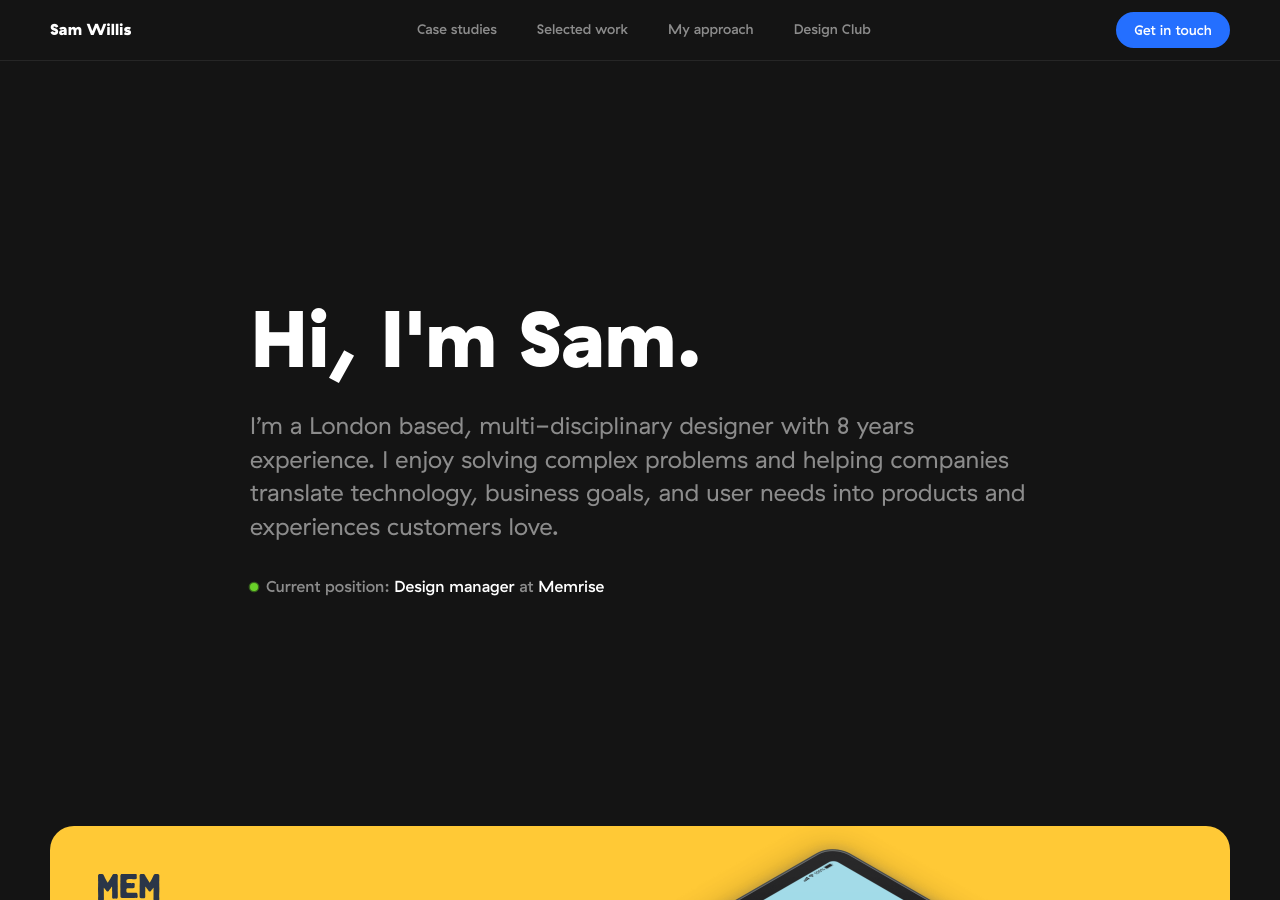
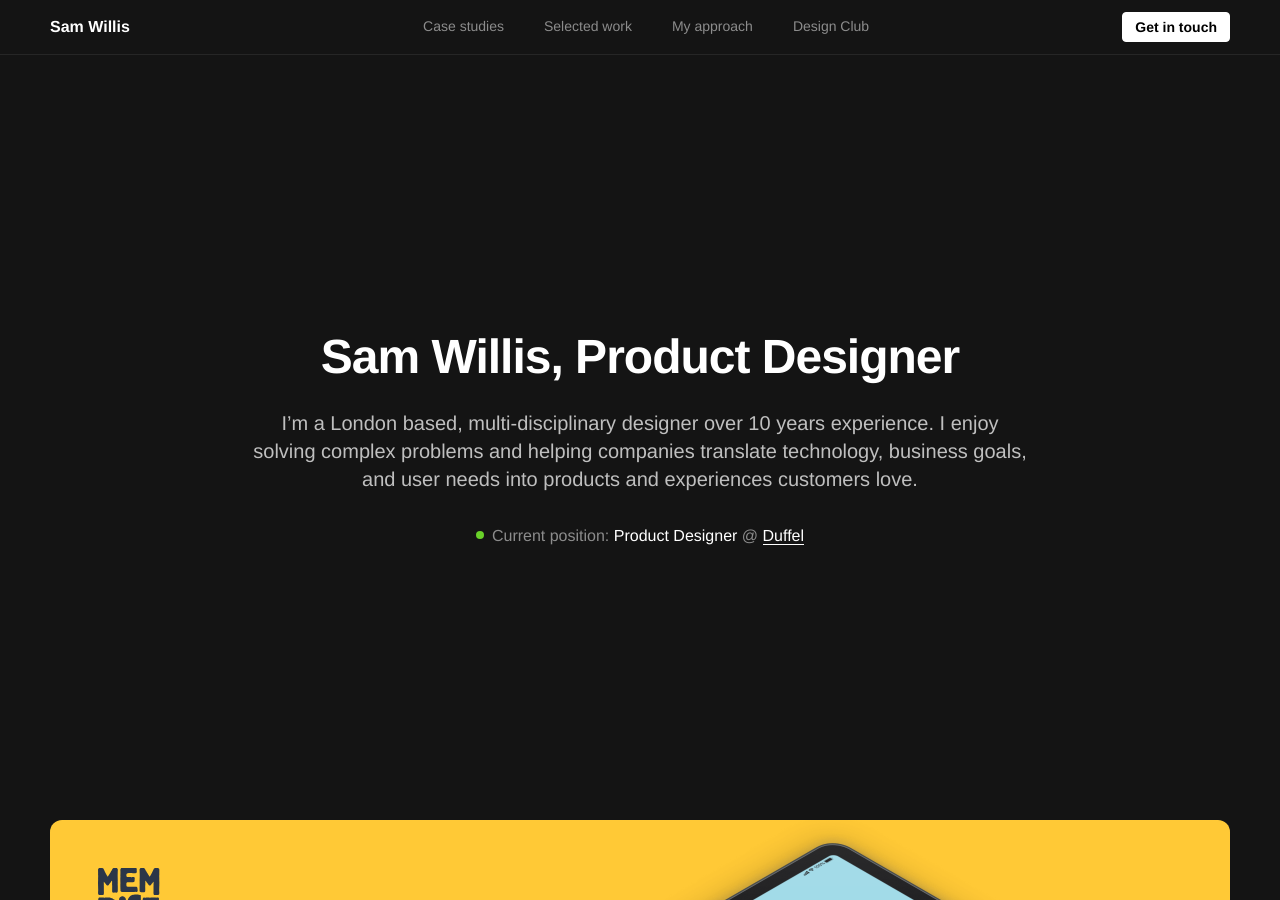
Before and after one commit to swillis/samwillis-site, a Jekyll site: the page built from index.markdown, in a window 1280 px wide and 900 px high. Built offline with Jekyll 4.4.1, drawn with Linux system fonts in a browser that asks for light colours; some of the changed text lies outside the part shown.

Commit message:
Minor updates

```diff
--- a/_includes/_footer.html
+++ b/_includes/_footer.html
@@ -4,7 +4,7 @@
       <h2>Get in touch.</h2>
       <p class="large">If you think I can help you with your project, or you'd like to find out more about Design Club, then I'd love to hear from you.</p>
       <div class="contact-buttons">
-        <a href="mailto:hi@samwill.is" class="btn secondary medium btn-footer reveal-1">Email me</a>
+        <a href="mailto:hi@samwill.is" class="btn secondary outline medium btn-footer reveal-1">Email me</a>
         <div class="social-buttons reveal-2">
           <a href="https://twitter.com/thesamwillis" class="btn social" target="_blank">
             <img src="/assets/img/icons/twitter.svg" alt="">
--- a/_includes/_header.html
+++ b/_includes/_header.html
@@ -1,15 +1,15 @@
-<div class="reveal-1 container medium index-header">
-  <h1>Hi, I'm Sam.</h1>
+<div class="reveal-1 container medium index-header t-center align-center">
+  <h1>Sam Willis, Product Designer</h1>
   <p class="large">
-    I’m a London based, multi-disciplinary designer with 8 years experience. I enjoy solving complex problems and helping companies translate technology, business goals, and user needs into products and experiences customers love.
+    I’m a London based, multi-disciplinary designer over 10 years experience. I enjoy solving complex problems and helping companies translate technology, business goals, and user needs into products and experiences customers love.
   </p>
   <div class="current-status">
     <span class="status-indicator"></span>
     <p>
       <span>Current position:</span>
-      <span class="role">Design manager</span>
-      <span>at</span>
-      <a class="">Memrise</a>
+      <span class="role">Product Designer</span>
+      <span>@</span>
+      <a href="https://duffel.com" class="header-link">Duffel</a>
     </p>
   </div>
 </div>
--- a/_includes/_selected-work.html
+++ b/_includes/_selected-work.html
@@ -1,7 +1,6 @@
 <div id="selected-work" class="selected-work section">
   <div class="container medium selected-work--title">
     <h2><span class="title-underline">Selected</span> work.</h2>
-    <p class="large">I tend to find that the work I write about (the more interesting projects) don’t always have the prettiest solutions. So I wanted to include some more visually compelling work also.</p>
   </div>
   <div class="container large grid">
     <div class="work-item portrait fl-location reveal-1">
--- a/_sass/_variables.scss
+++ b/_sass/_variables.scss
@@ -35,7 +35,7 @@
 
 $nav-height: 61px + $space-24;
 
-$border-radius: $space-24;
+$border-radius: $space-12;
 
 $color-primary-100: #D3E8FF;
 $color-primary-200: #A7CEFF;
--- a/_sass/main.scss
+++ b/_sass/main.scss
@@ -9,7 +9,7 @@
 body {
   background-color: $background;
   color: $gray-scale-1;
-  font-family: 'Haptik', Helvetica, sans-serif;
+  font-family: 'Satoshi', Helvetica, sans-serif;
   font-size: $space-16;
   line-height: 1.2em;
   -webkit-font-smoothing: antialiased;
@@ -30,11 +30,12 @@
 }
 
 p {
-  color: $gray-scale-7;
+  color: $gray-scale-6;
   margin-top: 0;
+  font-weight: 500;
 
   &.large {
-    font-size: $space-24;
+    font-size: $space-20;
     line-height: 1.4em;
     margin-bottom: $space-64;
 
@@ -46,10 +47,11 @@
 
 h1, h2 {
   margin: 0 0 $space-24;
-  font-size: $space-80;
+  font-size: $space-48;
   line-height: 1.2em;
   letter-spacing: -1px;
   z-index: 1;
+  font-weight: 900;
 
   @media (max-width: $phone) {
     font-size: $space-48;
@@ -134,28 +136,32 @@
   display: inline-block;
   font-weight: 500;
   text-decoration: none;
-  color: $gray-scale-1;
-  background-color: $color-primary-500;
-  padding: 0 $space-24;
-  line-height: 44px;
-  border-radius: 50px;
-  border: 2px solid $color-primary-500;
+  color: $gray-scale-13;
+  background-color: $gray-scale-1;
+  padding: 0 $space-16;
+  line-height: 30px;
+  border-radius: 6px;
+  border: 1px solid $gray-scale-1;
   font-size: $space-16;
   box-sizing: border-box;
-  font-weight: 500;
+  font-weight: 600;
 
   &:hover {
-    background-color: $color-primary-600;
-    border-color: $color-primary-600;
+    background-color: $gray-scale-6;
+    border-color: $gray-scale-6;
+    color: $gray-scale-13;
   }
 
   &.social {
     padding: 0;
-    width: $space-48;
-    margin-left: $space-16;
+    width: $space-32;
+    margin-left: $space-12;
 
     img {
-      vertical-align: sub;
+      height: 16px;
+      width: 16px;
+      position: relative;
+      top: 3px;
     }
   }
 
@@ -192,22 +198,23 @@
   }
 
   &.btn-small {
-    padding: 0 $space-16;
+    padding: 0 $space-12;
     font-size: $space-14;
-    line-height: 32px;
+    line-height: 28px;
+    border-radius: 4px;
   }
 
   &.btn-large {
-    padding: 0 $space-32;
-    line-height: 52px;
+    padding: 0 $space-24;
+    line-height: 44px;
   }
 
   &.btn-footer {
-    color: $color-primary-500;
+    // color: $color-primary-500;
 
     &:hover {
-      background-color: $color-primary-100;
-      border-color: $color-primary-100;
+      border-color: $color-primary-600;
+      background-color: transparent;
     }
 
     @media (max-width: $phone) {
@@ -223,6 +230,14 @@
     &:hover {
       border-color: $color-primary-600;
     }
+  }
+}
+
+.header-link {
+  border-bottom: 1px solid white;
+
+  &:hover {
+    opacity: 0.6;
   }
 }
 
@@ -266,6 +281,7 @@
 
 .index-header {
   min-height: 85vh;
+  max-height: 400px;
   display: flex;
   flex-direction: column;
   justify-content: center;
@@ -303,12 +319,11 @@
     margin-right: $space-8;
     background-color: $color-success-500;
     position: relative;
-    top: -1px;
-    animation: pulse 1s infinite;
+    top: -2px;
+    animation: pulse 1.2s infinite;
 
     @keyframes pulse {
-      0%   { box-shadow: 0px 0px 0px 0px $color-success-transparent-500; }
-      50%   { box-shadow: 0px 0px 0px 2px rgba(105, 209, 41, 0.4); }
+      0%   { box-shadow: 0px 0px 0px 0px rgba(105, 209, 41, 0.8); }
       100% { box-shadow: 0px 0px 0px 4px rgba(105, 209, 41, 0); }
     }
   }
@@ -323,7 +338,7 @@
   .case-study {
     background-color: $gray-scale-9;
     height: 100px;
-    border-radius: $border-radius;
+    border-radius: $space-12;
     position: relative;
     background-repeat: no-repeat;
     background-position: right center;
@@ -336,7 +351,6 @@
     @media (max-width: $phone) {
       height: 300px !important;
       background-size: 90% !important;
-      border-radius: $space-12;
     }
 
     &.large {
```
